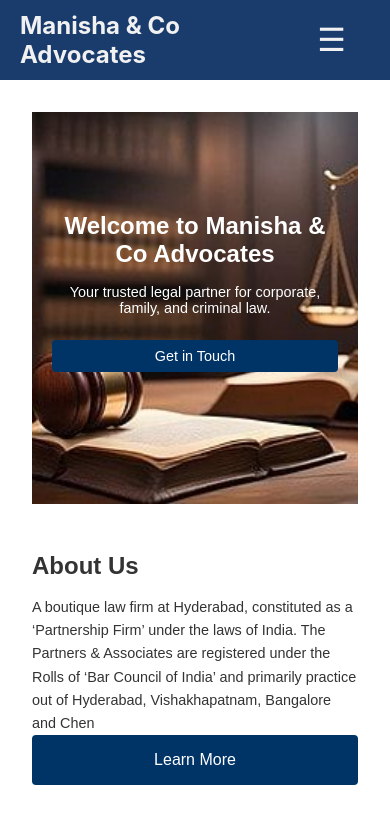
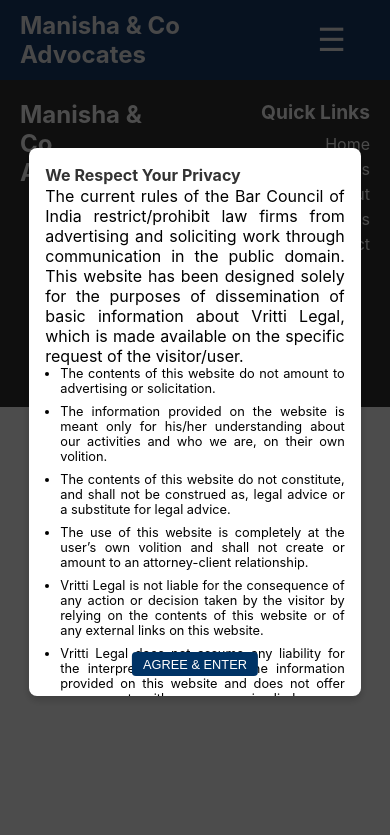
Before and after one commit to Achyutha-reddy/Manisha_-_Co_Advocates, a React (Create React App) app: page / in a window 390 px wide. Shown: the top 835 px of the page. Built offline with nearby package versions, Linux system fonts and the light colour scheme; the HTML template or start-up script is replaced by a standard one.

Commit message:
first commit

```diff
--- a/src/App.js
+++ b/src/App.js
@@ -11,6 +11,7 @@
 import PracticeAreas from './components/pages/PracticeAreas/PracticeAreas';
 import Teams from './components/pages/Teams/Teams';
 import Home from './components/pages/Home/Home';
+import Disclaimer from './components/pages/Disclaimer/Disclaimer'
 
 const App = () => {
   return (
@@ -18,8 +19,9 @@
       <Header/>
       <Navbar/>
       <Routes>
+      <Route path='/' element={<Disclaimer/>}/>
 
-        <Route path='/' element={<Home/>}/>
+        <Route path='/home' element={<Home/>}/>
 
         <Route path='/aboutus' element={<AboutUs/>}/>
 
@@ -30,6 +32,8 @@
         <Route path='/practiceareas' element={<PracticeAreas/>}/>
 
         <Route path='/team' element={<Teams/>}/>
+
+        <Route path="*" element={<Disclaimer />} />
       </Routes>
       <Footer/>
     </Router>
--- a/src/components/Footer/Footer.jsx
+++ b/src/components/Footer/Footer.jsx
@@ -15,7 +15,7 @@
           <h4>Quick Links</h4>
           <nav>
             <ul>
-              <li><Link to="/" className="footer-link">Home</Link></li>
+              <li><Link to="/home" className="footer-link">Home</Link></li>
               <li><Link to="/team" className="footer-link">Teams</Link></li>
               <li><Link to="/aboutus" className="footer-link">About</Link></li>
               <li><Link to="/practiceareas" className="footer-link">Practice Areas</Link></li>
--- a/src/components/Navbar/Navbar.jsx
+++ b/src/components/Navbar/Navbar.jsx
@@ -22,7 +22,7 @@
 
         <ul className={`navbar-links ${menuOpen ? 'active' : ''}`}>
           <li className="navbar-item" onClick={closeMenu}>
-            <Link to="/" className="navbar-link">HOME</Link>
+            <Link to="/home" className="navbar-link">HOME</Link>
           </li>
           <li className="navbar-item" onClick={closeMenu}>
             <Link to="/team" className="navbar-link">TEAM</Link>
--- /dev/null
+++ b/src/components/pages/Disclaimer/Disclaimer.css
@@ -0,0 +1,154 @@
+/* Disclaimer Modal Overlay */
+.disclaimer-overlay {
+    position: fixed;
+    top: 0;
+    left: 0;
+    width: 100%;
+    height: 100%;
+    background-color: rgba(0, 0, 0, 0.7);
+    display: flex;
+    align-items: center;
+    justify-content: center;
+    z-index: 1000;
+    opacity: 0;
+    animation: fadeInOverlay 0.5s ease-out forwards;
+}
+
+/* Disclaimer Modal Container */
+.disclaimer-modal {
+    background: white;
+    padding: 1rem;
+    max-width: 450px;
+    width: 80%;
+    border-radius: 8px;
+    box-shadow: 0 4px 8px rgba(0, 0, 0, 0.2);
+    text-align: justify;
+    margin: 0 auto;
+    overflow-y: auto;
+    max-height: 80vh;
+    opacity: 0;
+    transform: translateY(-30px);
+    animation: slideInUp 0.5s ease-out 0.3s forwards;
+}
+
+/* Modal Heading */
+.disclaimer-modal h2 {
+    margin-top: 0;
+    color: #333;
+    font-size: 1.1rem;
+    line-height: 1.4;
+    transition: color 0.3s ease;
+}
+
+.disclaimer-modal h2:hover {
+    color: #003366; /* Darker blue on hover */
+}
+
+/* List Style for Terms */
+.disclaimer-modal ul {
+    list-style: disc;
+    padding-left: 15px;
+    margin-bottom: 0.75rem;
+    transition: transform 0.3s ease;
+}
+
+/* List Item Spacing */
+.disclaimer-modal ul li {
+    margin-bottom: 0.5rem;
+    font-size: 0.9rem;
+}
+
+/* Agree Button Styling */
+.agree-button {
+    background-color: #003366;
+    color: white;
+    border: none;
+    padding: 0.5rem 1rem;
+    border-radius: 4px;
+    cursor: pointer;
+    font-size: 0.9rem;
+    text-align: center;
+    display: inline-block;
+    margin-top: 1rem;
+    width: auto;
+    white-space: nowrap;
+    transition: background-color 0.3s ease, transform 0.2s ease;
+}
+
+.agree-button:hover {
+    background-color: #45a049;
+    transform: scale(1.1); /* Slightly enlarge on hover */
+}
+
+/* Animations for Modal and Overlay */
+@keyframes fadeInOverlay {
+    0% {
+        opacity: 0;
+    }
+    100% {
+        opacity: 1;
+    }
+}
+
+@keyframes slideInUp {
+    0% {
+        opacity: 0;
+        transform: translateY(-30px);
+    }
+    100% {
+        opacity: 1;
+        transform: translateY(0);
+    }
+}
+
+/* Responsive Design for Mobile and Tablets */
+@media (max-width: 768px) {
+    .disclaimer-modal {
+        padding: 1rem;
+        width: 90%;
+        max-height: 70vh;
+    }
+
+    .disclaimer-modal h2 {
+        font-size: 1rem;
+    }
+
+    .disclaimer-modal ul li {
+        font-size: 0.85rem;
+    }
+
+    .agree-button {
+        padding: 0.4rem 0.8rem;
+        font-size: 0.9rem;
+    }
+}
+
+@media (max-width: 480px) {
+    .disclaimer-modal {
+        width: 85%;
+        max-height: 65vh;
+        overflow-y: scroll;
+    }
+
+    .disclaimer-modal h2 {
+        font-size: 1rem;
+    }
+
+    .disclaimer-modal ul li {
+        font-size: 0.8rem;
+    }
+
+    .agree-button {
+        font-size: 0.8rem;
+        padding: 0.3rem 0.7rem;
+        position: absolute;
+        bottom: 20px;
+        left: 50%;
+        transform: translateX(-50%);
+        transition: transform 0.2s ease, background-color 0.3s ease;
+    }
+
+    .agree-button:hover {
+        transform: scale(1.1) translateX(-50%);
+    }
+}
--- /dev/null
+++ b/src/components/pages/Disclaimer/Disclaimer.jsx
@@ -0,0 +1,64 @@
+import React, { useState } from "react";
+import { useNavigate } from "react-router-dom";
+import "./Disclaimer.css";
+
+const Disclaimer = () => {
+  const [showModal, setShowModal] = useState(true);
+  const navigate = useNavigate();
+
+  const handleAgree = () => {
+    setShowModal(true); // Close the modal
+    navigate("/home"); // Navigate to the Home page
+  };
+
+  return (
+    showModal && (
+      <div className="disclaimer-overlay">
+        <div className="disclaimer-modal">
+          <h2>We Respect Your Privacy</h2>
+          <p>
+            The current rules of the Bar Council of India restrict/prohibit law firms from advertising and soliciting work
+            through communication in the public domain. This website has been designed solely for the purposes of dissemination
+            of basic information about Vritti Legal, which is made available on the specific request of the visitor/user.
+          </p>
+          <ul>
+            <li>The contents of this website do not amount to advertising or solicitation.</li>
+            <li>
+              The information provided on the website is meant only for his/her understanding about our activities and who we
+              are, on their own volition.
+            </li>
+            <li>
+              The contents of this website do not constitute, and shall not be construed as, legal advice or a substitute for
+              legal advice.
+            </li>
+            <li>
+              The use of this website is completely at the user’s own volition and shall not create or amount to an
+              attorney-client relationship.
+            </li>
+            <li>
+              Vritti Legal is not liable for the consequence of any action or decision taken by the visitor by relying on the
+              contents of this website or of any external links on this website.
+            </li>
+            <li>
+              Vritti Legal does not assume any liability for the interpretation or use of the information provided on this
+              website and does not offer any warranty, either express or implied.
+            </li>
+            <li>
+              The contents of this website are the property of Vritti Legal, and the visitor is not authorized to use any part
+              thereof, with or without adaptation, without the express prior written consent of Vritti Legal.
+            </li>
+            <li>
+              Vritti Legal uses cookies on this website to improve user experience. By continuing to use this website without
+              changing your privacy settings, you agree to the use of cookies.
+            </li>
+          </ul>
+          <button className="agree-button" onClick={handleAgree}>
+            AGREE & ENTER
+          </button>
+        </div>
+      </div>
+    )
+  );
+};
+
+export default Disclaimer;
```
